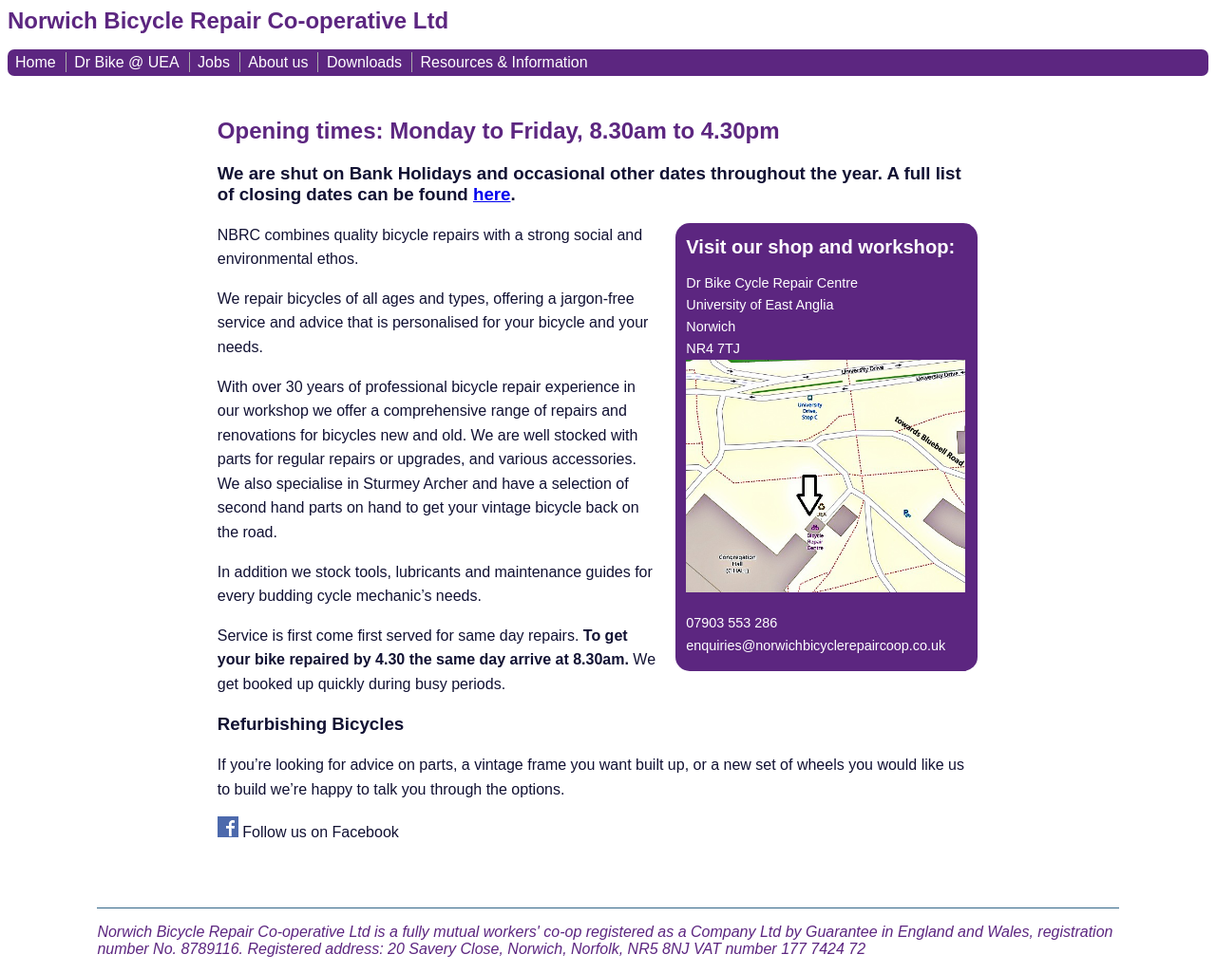
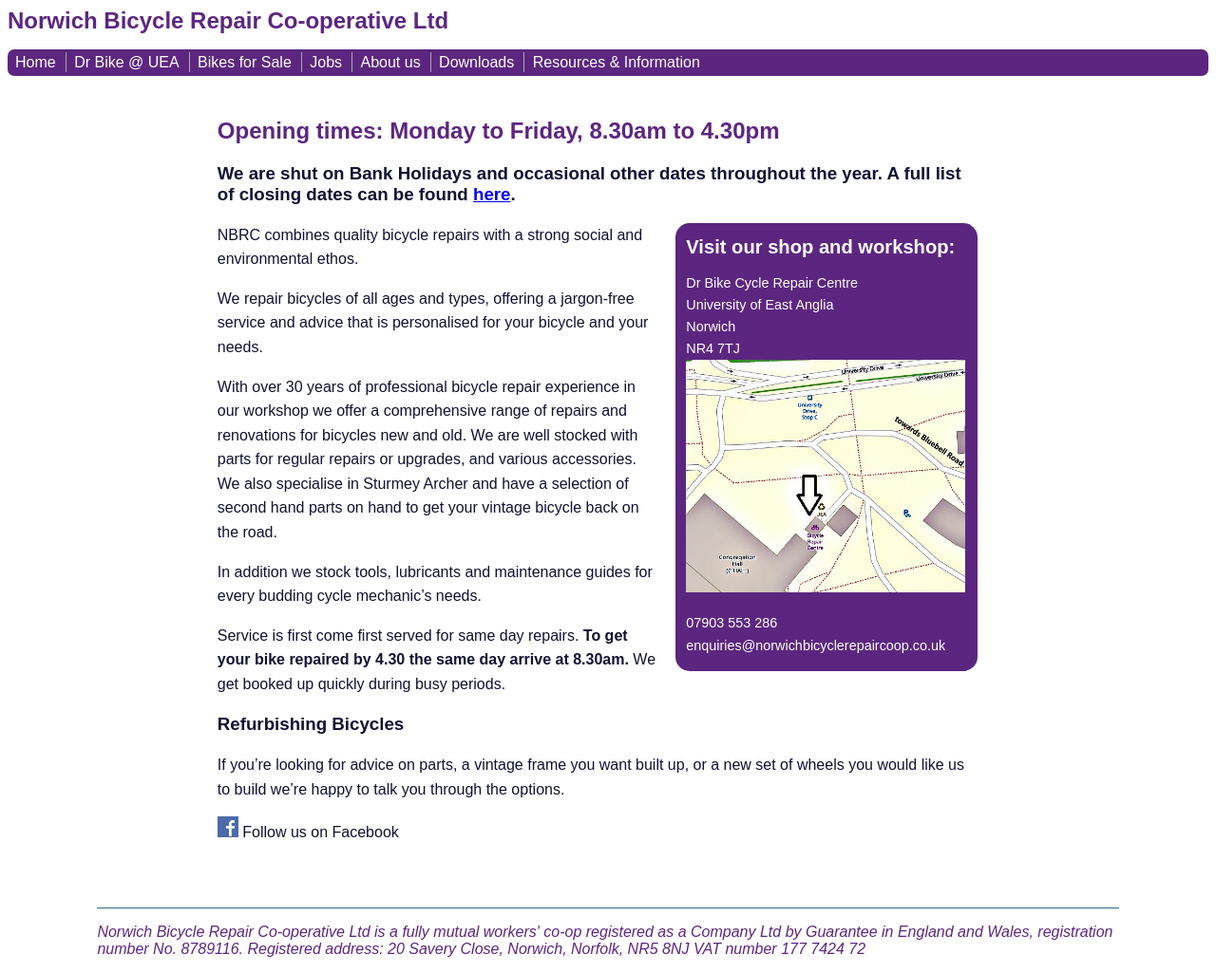
Before and after one commit to norwichbicyclerepaircooperative/norwichbicyclerepaircooperative.github.io, a Jekyll site: the page built from index.md, in a window 1280 px wide. Shown: the whole page at 95% size. Built offline with Jekyll 4.4.1, drawn with Linux system fonts in a browser that asks for light colours.

Commit message:
Update default.html

```diff
--- a/_layouts/default.html
+++ b/_layouts/default.html
@@ -13,6 +13,7 @@
         <ul>
             <li><a href="/">Home</a></li>
             <li><a href="/dr-bike-uea/">Dr Bike @ UEA</a></li>
+	    <li><a href="/bikes-for-sale/">Bikes for Sale</a></li>
             <li><a href="/jobs/">Jobs</a></li>
             <li><a href="/about-us/">About us</a></li>
 	    <li><a href="/downloads/">Downloads</a></li>
```
